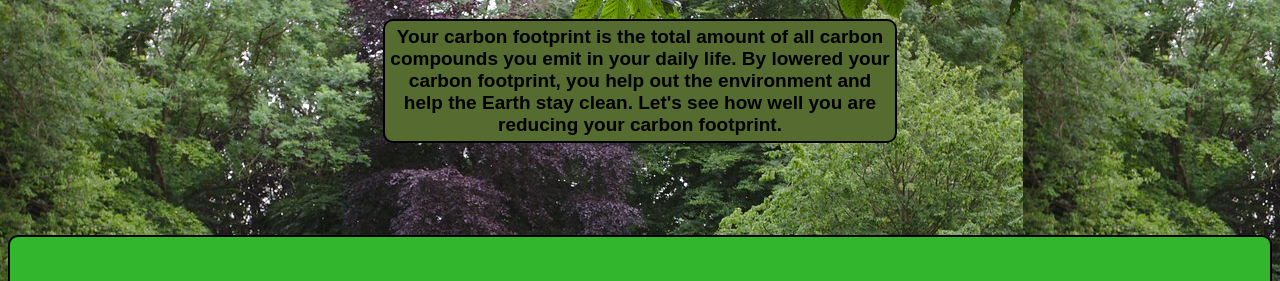
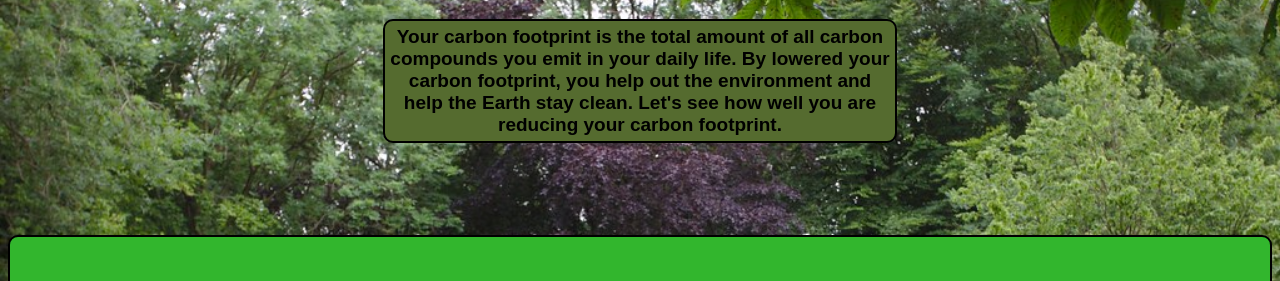
Before and after one commit to jwholland98/MathScienceCenter, a plain HTML site: page CarbonFootprint/Website.html in a window 1280 px wide. Shown: the part 94-375 px from the top of the page. Drawn offline with Linux system fonts and the light colour scheme.

Commit message:
Restored Background

```diff
--- a/CarbonFootprint/stylesheet.css
+++ b/CarbonFootprint/stylesheet.css
@@ -4,8 +4,9 @@ body{
     font-size: 20px;
     text-align: center;
     background-image: url(treeBackground.jpg);
-    /*background-repeat: no-repeat;*/
-    /*background-size: cover;*/
+    background-repeat: no-repeat;
+    background-size: cover;
+
 
 }
 
@@ -28,6 +29,7 @@ h2{
     border-radius: 10px;
     /*height: 350px;*/
     font-size: 200%;
+
     vertical-align: center;
     padding: 40px;
 }
```
